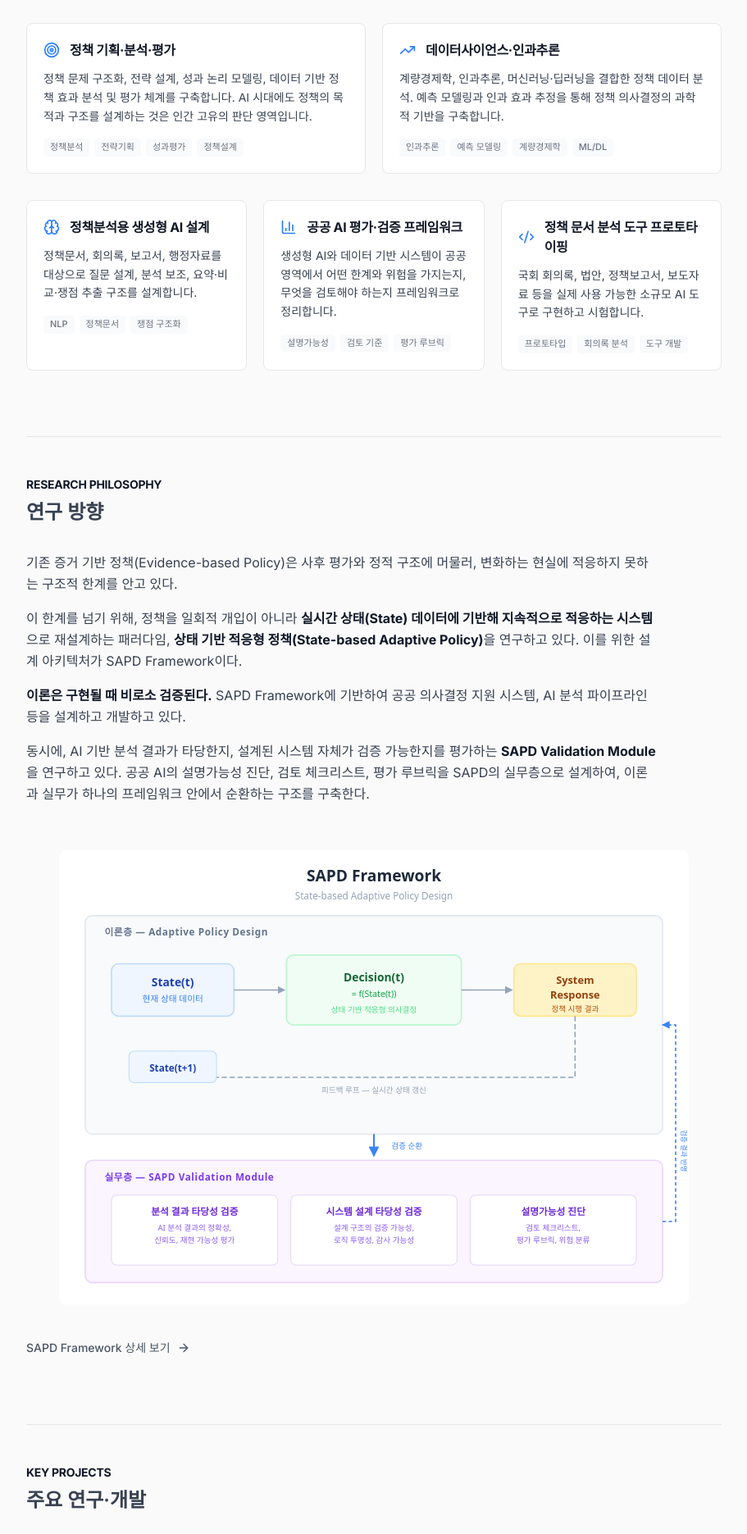
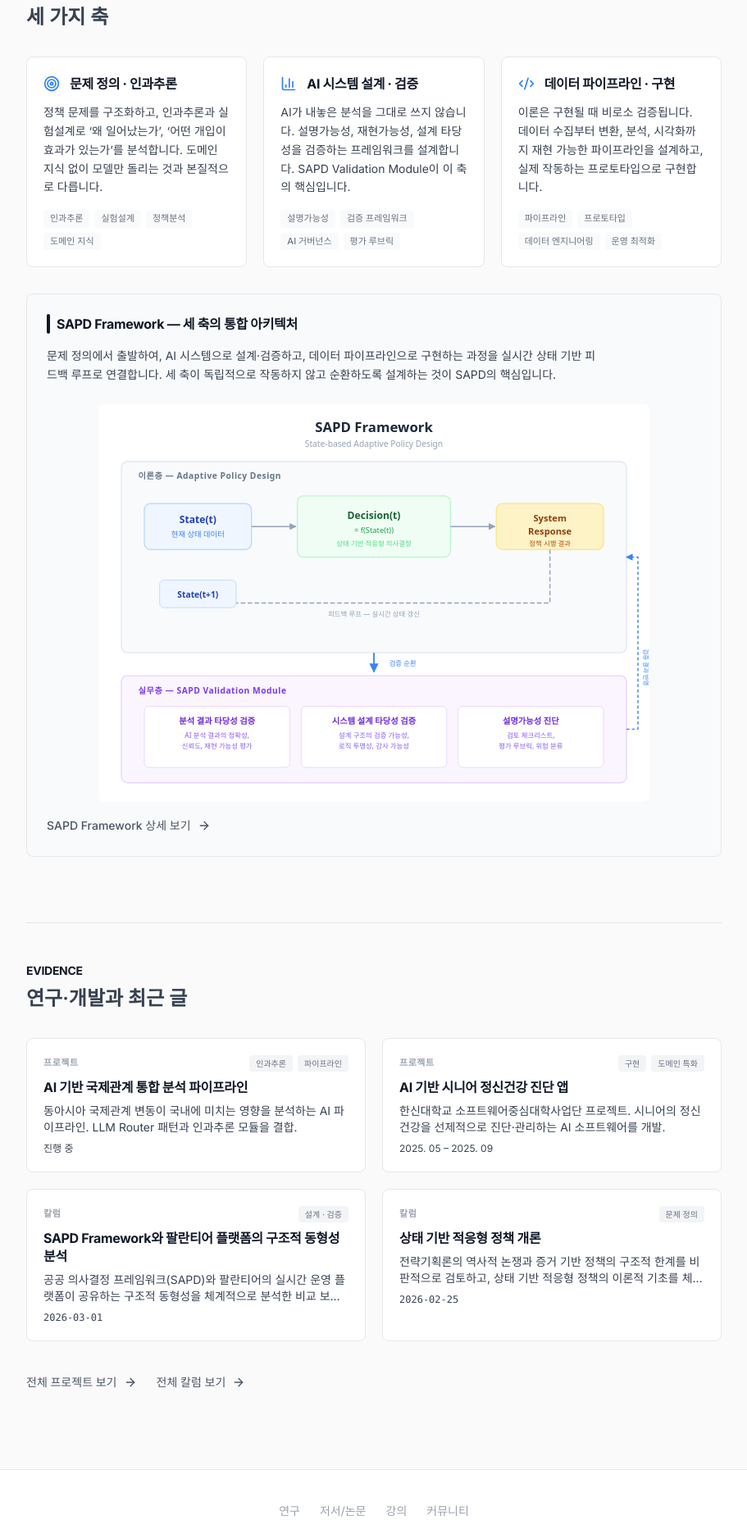
Before and after one commit to LeeSeogMin/my-life, a Next.js app: page / in a window 1280 px wide. Shown: the part 740-2611 px from the top of the page at 82% size, without its empty margins (184-1095 px from the left). Built offline with nearby package versions, Linux system fonts and the light colour scheme; no server answers.

Commit message:
feat: update homepage content to clarify AI system design and validation, integrate SAPD Framework details

```diff
--- a/src/app/page.tsx
+++ b/src/app/page.tsx
@@ -1,4 +1,4 @@
-import { ArrowRight, BarChart3, Brain, Code2, Target, TrendingUp } from "lucide-react";
+import { ArrowRight, BarChart3, Code2, Target } from "lucide-react";
 import Link from "next/link";
 
 export default function Home() {
@@ -17,12 +17,14 @@ export default function Home() {
         <p className="text-sm text-gray-400 mb-6">한신대학교 공공인재빅데이터융합학</p>
 
         <h2 className="text-2xl sm:text-3xl font-bold text-gray-900 leading-snug max-w-2xl mb-6">
-          정책 기획·분석·평가 시스템의 설계와 검증
+          문제를 정의하고, AI 시스템을 설계·검증하고, 데이터 파이프라인으로 구현합니다
         </h2>
 
         <p className="text-lg text-gray-600 leading-relaxed max-w-3xl mb-8">
-          인문사회과학적 문제의식에서 출발하여, 데이터분석과 AI를 활용한 정책 기획·분석·평가 시스템을 설계·개발합니다.
-          나아가 AI 기반 분석·평가 결과의 타당성과 설계 시스템 자체의 검증 가능성을 함께 연구합니다.
+          인과추론과 도메인 지식으로 정책 문제를 구조화하고,
+          AI 기반 분석·평가 시스템의 타당성을 검증하며,
+          재현 가능한 데이터 파이프라인으로 구현합니다.
+          이 세 축을 하나로 연결하는 설계 아키텍처가 SAPD Framework입니다.
         </p>
 
         {/* CTA 3개 */}
@@ -48,61 +50,27 @@ export default function Home() {
         </div>
       </section>
 
-      {/* What I Do — 5개 카드: 기반 학문 2 + AI 응용 3 */}
+      {/* What I Do — 세 가지 축 + SAPD 통합 */}
       <section className="space-y-8 pt-12 border-t border-gray-200">
         <header>
           <h2 className="text-sm font-semibold tracking-widest text-gray-400 uppercase mb-2">What I Do</h2>
-          <p className="text-2xl font-semibold text-gray-900">전문 영역</p>
+          <p className="text-2xl font-semibold text-gray-900">세 가지 축</p>
         </header>
 
-        {/* 기반 학문 — 2개 카드 */}
-        <div className="grid sm:grid-cols-2 gap-5">
+        {/* 3축 카드 */}
+        <div className="grid sm:grid-cols-3 gap-5">
           <div className="p-5 bg-white border border-gray-200 rounded-lg hover:border-gray-300 hover:shadow-sm transition-all space-y-3">
             <div className="flex items-center gap-3">
               <div className="text-blue-500"><Target className="w-5 h-5" /></div>
-              <h3 className="font-semibold text-gray-900 text-base">정책 기획·분석·평가</h3>
+              <h3 className="font-semibold text-gray-900 text-base">문제 정의 · 인과추론</h3>
             </div>
             <p className="text-sm text-gray-600 leading-relaxed">
-              정책 문제 구조화, 전략 설계, 성과 논리 모델링, 데이터 기반 정책 효과 분석 및 평가 체계를 구축합니다.
-              AI 시대에도 정책의 목적과 구조를 설계하는 것은 인간 고유의 판단 영역입니다.
+              정책 문제를 구조화하고, 인과추론과 실험설계로
+              &lsquo;왜 일어났는가&rsquo;, &lsquo;어떤 개입이 효과가 있는가&rsquo;를 분석합니다.
+              도메인 지식 없이 모델만 돌리는 것과 본질적으로 다릅니다.
             </p>
             <div className="flex flex-wrap gap-1.5 pt-1">
-              {["정책분석", "전략기획", "성과평가", "정책설계"].map((kw) => (
-                <span key={kw} className="text-[11px] font-medium text-gray-500 bg-gray-50 px-2 py-0.5 rounded">{kw}</span>
-              ))}
-            </div>
-          </div>
-
-          <div className="p-5 bg-white border border-gray-200 rounded-lg hover:border-gray-300 hover:shadow-sm transition-all space-y-3">
-            <div className="flex items-center gap-3">
-              <div className="text-blue-500"><TrendingUp className="w-5 h-5" /></div>
-              <h3 className="font-semibold text-gray-900 text-base">데이터사이언스·인과추론</h3>
-            </div>
-            <p className="text-sm text-gray-600 leading-relaxed">
-              계량경제학, 인과추론, 머신러닝·딥러닝을 결합한 정책 데이터 분석.
-              예측 모델링과 인과 효과 추정을 통해 정책 의사결정의 과학적 기반을 구축합니다.
-            </p>
-            <div className="flex flex-wrap gap-1.5 pt-1">
-              {["인과추론", "예측 모델링", "계량경제학", "ML/DL"].map((kw) => (
-                <span key={kw} className="text-[11px] font-medium text-gray-500 bg-gray-50 px-2 py-0.5 rounded">{kw}</span>
-              ))}
-            </div>
-          </div>
-        </div>
-
-        {/* AI 응용 — 3개 카드 */}
-        <div className="grid sm:grid-cols-3 gap-5">
-          <div className="p-5 bg-white border border-gray-200 rounded-lg hover:border-gray-300 hover:shadow-sm transition-all space-y-3">
-            <div className="flex items-center gap-3">
-              <div className="text-blue-500"><Brain className="w-5 h-5" /></div>
-              <h3 className="font-semibold text-gray-900 text-base">정책분석용 생성형 AI 설계</h3>
-            </div>
-            <p className="text-sm text-gray-600 leading-relaxed">
-              정책문서, 회의록, 보고서, 행정자료를 대상으로
-              질문 설계, 분석 보조, 요약·비교·쟁점 추출 구조를 설계합니다.
-            </p>
-            <div className="flex flex-wrap gap-1.5 pt-1">
-              {["NLP", "정책문서", "쟁점 구조화"].map((kw) => (
+              {["인과추론", "실험설계", "정책분석", "도메인 지식"].map((kw) => (
                 <span key={kw} className="text-[11px] font-medium text-gray-500 bg-gray-50 px-2 py-0.5 rounded">{kw}</span>
               ))}
             </div>
@@ -111,14 +79,15 @@ export default function Home() {
           <div className="p-5 bg-white border border-gray-200 rounded-lg hover:border-gray-300 hover:shadow-sm transition-all space-y-3">
             <div className="flex items-center gap-3">
               <div className="text-blue-500"><BarChart3 className="w-5 h-5" /></div>
-              <h3 className="font-semibold text-gray-900 text-base">공공 AI 평가·검증 프레임워크</h3>
+              <h3 className="font-semibold text-gray-900 text-base">AI 시스템 설계 · 검증</h3>
             </div>
             <p className="text-sm text-gray-600 leading-relaxed">
-              생성형 AI와 데이터 기반 시스템이 공공영역에서 어떤 한계와 위험을 가지는지,
-              무엇을 검토해야 하는지 프레임워크로 정리합니다.
+              AI가 내놓은 분석을 그대로 쓰지 않습니다.
+              설명가능성, 재현가능성, 설계 타당성을 검증하는 프레임워크를 설계합니다.
+              SAPD Validation Module이 이 축의 핵심입니다.
             </p>
             <div className="flex flex-wrap gap-1.5 pt-1">
-              {["설명가능성", "검토 기준", "평가 루브릭"].map((kw) => (
+              {["설명가능성", "검증 프레임워크", "AI 거버넌스", "평가 루브릭"].map((kw) => (
                 <span key={kw} className="text-[11px] font-medium text-gray-500 bg-gray-50 px-2 py-0.5 rounded">{kw}</span>
               ))}
             </div>
@@ -127,64 +96,46 @@ export default function Home() {
           <div className="p-5 bg-white border border-gray-200 rounded-lg hover:border-gray-300 hover:shadow-sm transition-all space-y-3">
             <div className="flex items-center gap-3">
               <div className="text-blue-500"><Code2 className="w-5 h-5" /></div>
-              <h3 className="font-semibold text-gray-900 text-base">정책 문서 분석 도구 프로토타이핑</h3>
+              <h3 className="font-semibold text-gray-900 text-base">데이터 파이프라인 · 구현</h3>
             </div>
             <p className="text-sm text-gray-600 leading-relaxed">
-              국회 회의록, 법안, 정책보고서, 보도자료 등을
-              실제 사용 가능한 소규모 AI 도구로 구현하고 시험합니다.
+              이론은 구현될 때 비로소 검증됩니다.
+              데이터 수집부터 변환, 분석, 시각화까지 재현 가능한 파이프라인을 설계하고,
+              실제 작동하는 프로토타입으로 구현합니다.
             </p>
             <div className="flex flex-wrap gap-1.5 pt-1">
-              {["프로토타입", "회의록 분석", "도구 개발"].map((kw) => (
+              {["파이프라인", "프로토타입", "데이터 엔지니어링", "운영 최적화"].map((kw) => (
                 <span key={kw} className="text-[11px] font-medium text-gray-500 bg-gray-50 px-2 py-0.5 rounded">{kw}</span>
               ))}
             </div>
           </div>
         </div>
-      </section>
 
-      {/* 연구 철학 */}
-      <section className="space-y-8 pt-12 border-t border-gray-200">
-        <header>
-          <h2 className="text-sm font-semibold tracking-widest text-gray-400 uppercase mb-2">Research Philosophy</h2>
-          <p className="text-2xl font-semibold text-gray-900">연구 방향</p>
-        </header>
+        {/* SAPD 통합 블록 — 세 축의 연결 아키텍처 */}
+        <div className="mt-8 p-6 bg-gray-50 border border-gray-200 rounded-lg">
+          <div className="flex items-center gap-2 mb-4">
+            <div className="w-1 h-6 bg-gray-900 rounded-full" />
+            <h3 className="font-semibold text-gray-900 text-base">SAPD Framework — 세 축의 통합 아키텍처</h3>
+          </div>
+          <p className="text-sm text-gray-600 leading-relaxed max-w-2xl mb-6">
+            문제 정의에서 출발하여, AI 시스템으로 설계·검증하고,
+            데이터 파이프라인으로 구현하는 과정을
+            실시간 상태 기반 피드백 루프로 연결합니다.
+            세 축이 독립적으로 작동하지 않고 순환하도록 설계하는 것이 SAPD의 핵심입니다.
+          </p>
 
-        <div className="max-w-3xl space-y-4">
-          <p className="text-gray-700 leading-relaxed">
-            기존 증거 기반 정책(Evidence-based Policy)은 사후 평가와 정적 구조에 머물러,
-            변화하는 현실에 적응하지 못하는 구조적 한계를 안고 있다.
-          </p>
-          <p className="text-gray-700 leading-relaxed">
-            이 한계를 넘기 위해, 정책을 일회적 개입이 아니라{" "}
-            <strong className="text-gray-900">실시간 상태(State) 데이터에 기반해 지속적으로 적응하는 시스템</strong>으로
-            재설계하는 패러다임, <strong className="text-gray-900">상태 기반 적응형 정책(State-based Adaptive Policy)</strong>을
-            연구하고 있다. 이를 위한 설계 아키텍처가 SAPD Framework이다.
-          </p>
-          <p className="text-gray-700 leading-relaxed">
-            <strong className="text-gray-900">이론은 구현될 때 비로소 검증된다.</strong>{" "}
-            SAPD Framework에 기반하여 공공 의사결정 지원 시스템, AI 분석 파이프라인 등을 설계하고 개발하고 있다.
-          </p>
-          <p className="text-gray-700 leading-relaxed">
-            동시에, AI 기반 분석 결과가 타당한지, 설계된 시스템 자체가 검증 가능한지를 평가하는{" "}
-            <strong className="text-gray-900">SAPD Validation Module</strong>을 연구하고 있다.
-            공공 AI의 설명가능성 진단, 검토 체크리스트, 평가 루브릭을 SAPD의 실무층으로 설계하여,
-            이론과 실무가 하나의 프레임워크 안에서 순환하는 구조를 구축한다.
-          </p>
-        </div>
-
-        {/* SAPD Framework 통합 다이어그램: 이론층 + 실무층 */}
-        <div className="pt-6 flex justify-center">
+          <div className="flex justify-center">
             {/* eslint-disable-next-line @next/next/no-img-element */}
             <img
               src="/sapd-framework.svg"
               alt="SAPD Framework 통합 구조 — 이론층(State → Decision → System Response 순환 루프)과 실무층(Validation Module: 분석 결과 타당성 검증, 시스템 설계 타당성 검증, 설명가능성 진단)"
               width={720}
               height={520}
-            className="w-full max-w-3xl h-auto"
+              className="w-full max-w-2xl h-auto"
             />
           </div>
 
-        <div className="pt-2">
+          <div className="mt-4">
             <Link
               href="/framework"
               className="inline-flex items-center gap-2 text-sm font-medium text-gray-600 hover:text-gray-900 transition-colors"
@@ -193,42 +144,69 @@ export default function Home() {
               <ArrowRight className="w-4 h-4" />
             </Link>
           </div>
+        </div>
       </section>
 
-      {/* 주요 프로젝트 — 간결화 */}
+      {/* Evidence — 연구·개발과 최근 글 */}
       <section className="space-y-8 pt-12 border-t border-gray-200">
         <header>
-          <h2 className="text-sm font-semibold tracking-widest text-gray-400 uppercase mb-2">Key Projects</h2>
-          <p className="text-2xl font-semibold text-gray-900">주요 연구·개발</p>
+          <h2 className="text-sm font-semibold tracking-widest text-gray-400 uppercase mb-2">Evidence</h2>
+          <p className="text-2xl font-semibold text-gray-900">연구·개발과 최근 글</p>
         </header>
 
-        <div className="grid md:grid-cols-2 gap-6">
-          <Link href="/projects" className="p-6 bg-white border border-gray-200 rounded-lg space-y-3 hover:border-gray-300 hover:shadow-sm transition-all block">
-            <div className="flex flex-wrap gap-2 text-[11px] font-semibold uppercase tracking-wider">
-              <span className="bg-blue-50 text-blue-600 px-2 py-0.5 rounded">AI 개발</span>
-              <span className="bg-blue-50 text-blue-600 px-2 py-0.5 rounded">공공 보건</span>
+        <div className="grid sm:grid-cols-2 gap-5">
+          <Link href="/projects" className="p-5 bg-white border border-gray-200 rounded-lg hover:border-gray-300 hover:shadow-sm transition-all block space-y-2">
+            <div className="flex items-center justify-between">
+              <span className="text-[11px] font-semibold text-gray-400 uppercase tracking-wider">프로젝트</span>
+              <div className="flex gap-1.5">
+                <span className="text-[10px] font-medium text-gray-500 bg-gray-100 px-2 py-0.5 rounded">인과추론</span>
+                <span className="text-[10px] font-medium text-gray-500 bg-gray-100 px-2 py-0.5 rounded">파이프라인</span>
               </div>
-            <h3 className="font-bold text-gray-900 text-lg">AI 기반 시니어 정신건강 진단 앱</h3>
-            <p className="text-sm text-gray-600 leading-relaxed">
-              한신대학교 소프트웨어중심대학사업단 프로젝트. 학부생과 함께 시니어의 정신건강을 선제적으로 진단·관리하는 AI 소프트웨어를 개발.
-            </p>
-            <p className="text-xs text-gray-400">2025. 05 – 2025. 09 · 한신대 SW중심대학사업단</p>
+            </div>
+            <h3 className="font-bold text-gray-900 text-base leading-snug">AI 기반 국제관계 통합 분석 파이프라인</h3>
+            <p className="text-sm text-gray-600 line-clamp-2">동아시아 국제관계 변동이 국내에 미치는 영향을 분석하는 AI 파이프라인. LLM Router 패턴과 인과추론 모듈을 결합.</p>
+            <p className="text-xs text-gray-400">진행 중</p>
           </Link>
 
-          <Link href="/projects" className="p-6 bg-white border border-gray-200 rounded-lg space-y-3 hover:border-gray-300 hover:shadow-sm transition-all block">
-            <div className="flex flex-wrap gap-2 text-[11px] font-semibold uppercase tracking-wider">
-              <span className="bg-indigo-50 text-indigo-600 px-2 py-0.5 rounded">Forecasting</span>
-              <span className="bg-indigo-50 text-indigo-600 px-2 py-0.5 rounded">국제관계</span>
+          <Link href="/projects" className="p-5 bg-white border border-gray-200 rounded-lg hover:border-gray-300 hover:shadow-sm transition-all block space-y-2">
+            <div className="flex items-center justify-between">
+              <span className="text-[11px] font-semibold text-gray-400 uppercase tracking-wider">프로젝트</span>
+              <div className="flex gap-1.5">
+                <span className="text-[10px] font-medium text-gray-500 bg-gray-100 px-2 py-0.5 rounded">구현</span>
+                <span className="text-[10px] font-medium text-gray-500 bg-gray-100 px-2 py-0.5 rounded">도메인 특화</span>
               </div>
-            <h3 className="font-bold text-gray-900 text-lg">AI 기반 국제관계 통합 분석 파이프라인</h3>
-            <p className="text-sm text-gray-600 leading-relaxed">
-              동아시아 국제관계 변동이 국내에 미치는 영향을 분석하는 AI 파이프라인. LLM Router 패턴과 인과추론 모듈을 결합.
-            </p>
-            <p className="text-xs text-gray-400">진행 중</p>
+            </div>
+            <h3 className="font-bold text-gray-900 text-base leading-snug">AI 기반 시니어 정신건강 진단 앱</h3>
+            <p className="text-sm text-gray-600 line-clamp-2">한신대학교 소프트웨어중심대학사업단 프로젝트. 시니어의 정신건강을 선제적으로 진단·관리하는 AI 소프트웨어를 개발.</p>
+            <p className="text-xs text-gray-400">2025. 05 – 2025. 09</p>
+          </Link>
+
+          <Link href="/writing/sapd-palantir-convergence" className="p-5 bg-white border border-gray-200 rounded-lg hover:border-gray-300 hover:shadow-sm transition-all block space-y-2">
+            <div className="flex items-center justify-between">
+              <span className="text-[11px] font-semibold text-gray-400 uppercase tracking-wider">칼럼</span>
+              <div className="flex gap-1.5">
+                <span className="text-[10px] font-medium text-gray-500 bg-gray-100 px-2 py-0.5 rounded">설계 · 검증</span>
+              </div>
+            </div>
+            <h3 className="font-bold text-gray-900 text-base leading-snug">SAPD Framework와 팔란티어 플랫폼의 구조적 동형성 분석</h3>
+            <p className="text-sm text-gray-600 line-clamp-2">공공 의사결정 프레임워크(SAPD)와 팔란티어의 실시간 운영 플랫폼이 공유하는 구조적 동형성을 체계적으로 분석한 비교 보고서.</p>
+            <p className="text-xs font-mono text-gray-400">2026-03-01</p>
+          </Link>
+
+          <Link href="/writing/intro" className="p-5 bg-white border border-gray-200 rounded-lg hover:border-gray-300 hover:shadow-sm transition-all block space-y-2">
+            <div className="flex items-center justify-between">
+              <span className="text-[11px] font-semibold text-gray-400 uppercase tracking-wider">칼럼</span>
+              <div className="flex gap-1.5">
+                <span className="text-[10px] font-medium text-gray-500 bg-gray-100 px-2 py-0.5 rounded">문제 정의</span>
+              </div>
+            </div>
+            <h3 className="font-bold text-gray-900 text-base leading-snug">상태 기반 적응형 정책 개론</h3>
+            <p className="text-sm text-gray-600 line-clamp-2">전략기획론의 역사적 논쟁과 증거 기반 정책의 구조적 한계를 비판적으로 검토하고, 상태 기반 적응형 정책의 이론적 기초를 체계적으로 제시합니다.</p>
+            <p className="text-xs font-mono text-gray-400">2026-02-25</p>
           </Link>
         </div>
 
-        <div className="pt-2">
+        <div className="flex gap-6 pt-2">
           <Link
             href="/projects"
             className="inline-flex items-center gap-2 text-sm font-medium text-gray-600 hover:text-gray-900 transition-colors"
@@ -236,30 +214,6 @@ export default function Home() {
             전체 프로젝트 보기
             <ArrowRight className="w-4 h-4" />
           </Link>
-        </div>
-      </section>
-
-      {/* 최근 칼럼 */}
-      <section className="space-y-8 pt-12 border-t border-gray-200">
-        <header>
-          <h2 className="text-sm font-semibold tracking-widest text-gray-400 uppercase mb-2">Recent Writing</h2>
-          <p className="text-2xl font-semibold text-gray-900">최근 칼럼</p>
-        </header>
-
-        <div className="grid sm:grid-cols-2 gap-5">
-          <Link href="/writing/sapd-palantir-convergence" className="p-5 bg-white border border-gray-200 rounded-lg hover:border-gray-300 hover:shadow-sm transition-all block space-y-2">
-            <p className="text-xs font-mono text-gray-400">2026-03-01</p>
-            <h3 className="font-bold text-gray-900 text-base leading-snug">SAPD Framework와 팔란티어 플랫폼의 구조적 동형성 분석</h3>
-            <p className="text-sm text-gray-600 line-clamp-2">공공 의사결정 프레임워크(SAPD)와 팔란티어의 실시간 운영 플랫폼이 공유하는 구조적 동형성을 체계적으로 분석한 비교 보고서.</p>
-          </Link>
-          <Link href="/writing/intro" className="p-5 bg-white border border-gray-200 rounded-lg hover:border-gray-300 hover:shadow-sm transition-all block space-y-2">
-            <p className="text-xs font-mono text-gray-400">2026-02-25</p>
-            <h3 className="font-bold text-gray-900 text-base leading-snug">상태 기반 적응형 정책 개론</h3>
-            <p className="text-sm text-gray-600 line-clamp-2">전략기획론의 역사적 논쟁과 증거 기반 정책의 구조적 한계를 비판적으로 검토하고, 상태 기반 적응형 정책의 이론적 기초를 체계적으로 제시합니다.</p>
-          </Link>
-        </div>
-
-        <div>
           <Link
             href="/writing"
             className="inline-flex items-center gap-2 text-sm font-medium text-gray-600 hover:text-gray-900 transition-colors"
```
Also changed, not shown: 1 other file (tests, documents, lock files or other folders). Lines whose indentation alone changed are shown as unchanged.
